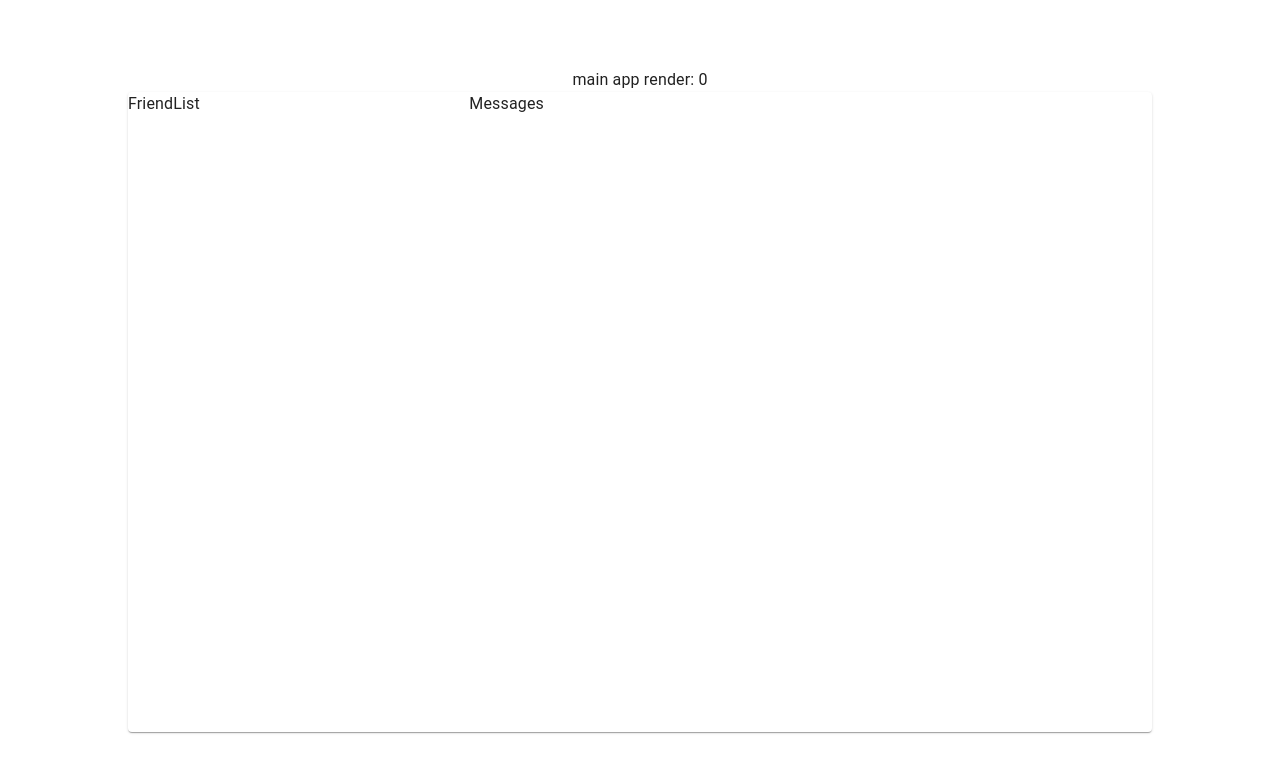
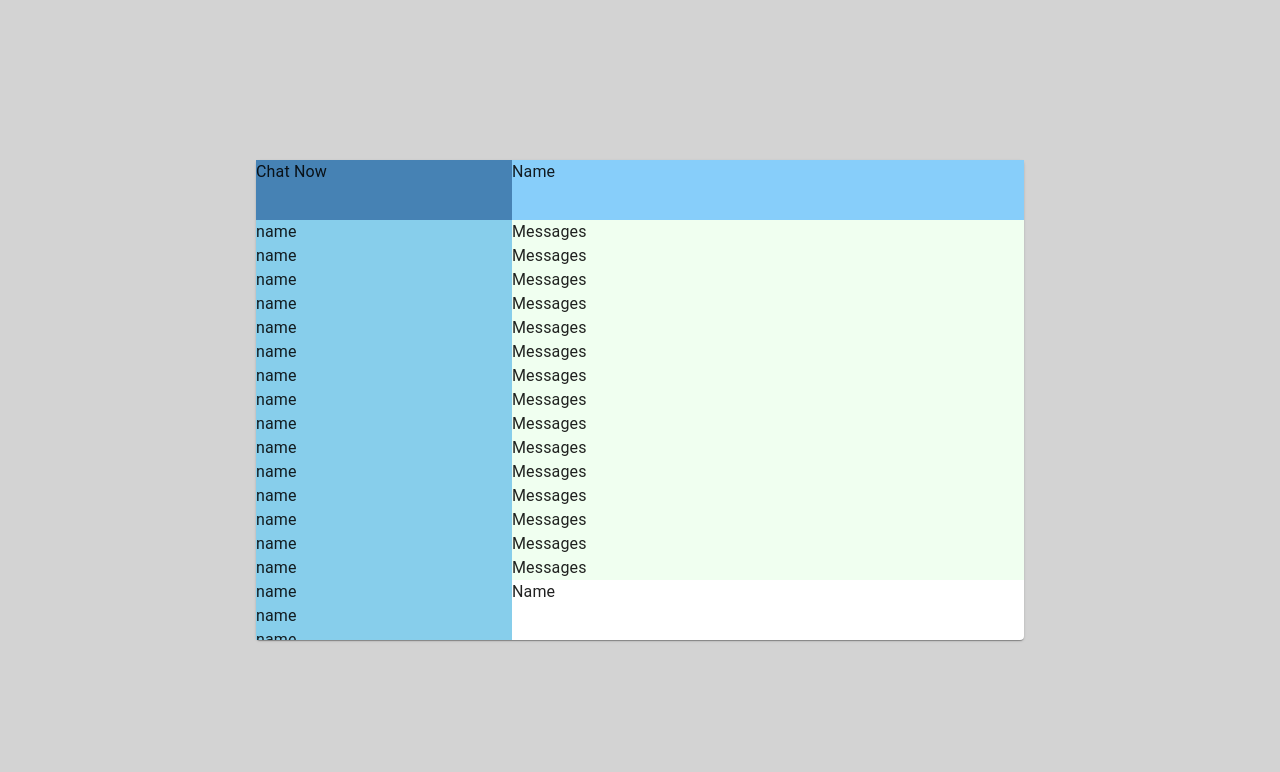
Before and after one commit to kanemds/live-chat, a React (Create React App) app: page / in a window 1280 px wide. Shown: the top 772 px of the page. Built offline with nearby package versions, Linux system fonts and the light colour scheme.

Commit message:
styled chat room frame box

```diff
--- a/src/App.js
+++ b/src/App.js
@@ -1,35 +1,16 @@
+
 
 import { Box, Paper, Typography } from '@mui/material'
-import Grid from '@mui/material/Unstable_Grid2'
-import './App.css'
-import FriendList from './components.js/FriendList'
-import Messages from './components.js/Messages'
-import { useEffect, useRef } from 'react'
-import { render } from '@testing-library/react'
+import Chat from './components.js/Chat'
+
+
 
 function App() {
 
-  const num = useRef(0)
-
-  useEffect(() => {
-    num.current++
-  }, [])
 
   return (
-    <Box sx={{ width: '100vw', height: '100vh', display: 'flex', flexDirection: 'column', justifyContent: 'center', alignItems: 'center' }}>
-      <Typography>main app render: {num.current}</Typography>
-      <Box >
-        <Paper sx={{ width: '80vw', height: '80vh' }}>
-          <Grid container>
-            <Grid xs={4}>
-              <FriendList />
-            </Grid>
-            <Grid xs={8}>
-              <Messages />
-            </Grid>
-          </Grid>
-        </Paper>
-      </Box>
+    <Box sx={{ minHeight: '100vh', width: '100%', display: 'flex', justifyContent: 'center', alignItems: 'center', backgroundColor: 'lightgrey' }}>
+      <Chat />
     </Box >
   )
 }
--- /dev/null
+++ b/src/components.js/Chat.js
@@ -0,0 +1,22 @@
+import React from 'react'
+import { Box, Paper, Typography } from '@mui/material'
+import Grid from '@mui/material/Unstable_Grid2'
+import FriendList from './FriendList'
+import Messages from './Messages'
+
+const Chat = () => {
+  return (
+    <Paper sx={{ width: '60%', height: '60vh' }}>
+      <Grid container >
+        <Grid xs={4}>
+          <FriendList />
+        </Grid>
+        <Grid xs={8}>
+          <Messages />
+        </Grid>
+      </Grid>
+    </Paper>
+  )
+}
+
+export default Chat
--- a/src/components.js/FriendList.js
+++ b/src/components.js/FriendList.js
@@ -1,8 +1,70 @@
+import { Box, Paper, Typography } from '@mui/material'
 import React from 'react'
+import styled from 'styled-components'
+
+const Lists = styled.div`
+  height: calc(100% - 60px);
+  background-color: #87CEEB;
+  overflow-y:auto;
+  ::-webkit-scrollbar {
+    display: none;
+}
+`
+
 
 const FriendList = () => {
+
   return (
-    <div>FriendList</div>
+    <Box sx={{ width: '100%', height: '60vh', display: 'flex', flexDirection: 'column', overflow: 'hidden' }}>
+      <Box sx={{ height: '60px', backgroundColor: '#4682B4' }}>
+        <Typography>Chat Now</Typography>
+      </Box>
+
+      <Lists >
+        <Typography >name</Typography>
+        <Typography >name</Typography>
+        <Typography >name</Typography>
+        <Typography >name</Typography>
+        <Typography >name</Typography>
+        <Typography >name</Typography>
+        <Typography >name</Typography>
+        <Typography >name</Typography>
+        <Typography >name</Typography>
+        <Typography >name</Typography>
+        <Typography >name</Typography>
+        <Typography >name</Typography>
+        <Typography >name</Typography>
+        <Typography >name</Typography>
+        <Typography >name</Typography>
+        <Typography >name</Typography>
+        <Typography >name</Typography>
+        <Typography >name</Typography>
+        <Typography >name</Typography>
+        <Typography >name</Typography>
+        <Typography >name</Typography>
+        <Typography >name</Typography>
+        <Typography >name</Typography>
+        <Typography >name</Typography>
+        <Typography >name</Typography>
+        <Typography >name</Typography>
+        <Typography >name</Typography>
+        <Typography >name</Typography>
+        <Typography >name</Typography>
+        <Typography >name</Typography>
+        <Typography >name</Typography>
+        <Typography >name</Typography>
+        <Typography >name</Typography>
+        <Typography >name</Typography>
+        <Typography >name</Typography>
+        <Typography >name</Typography>
+        <Typography >name</Typography>
+        <Typography >name</Typography>
+        <Typography >name</Typography>
+        <Typography >name</Typography>
+        <Typography >name</Typography>
+        <Typography >name</Typography>
+      </Lists>
+    </Box>
   )
 }
 
--- a/src/components.js/Messages.js
+++ b/src/components.js/Messages.js
@@ -1,8 +1,58 @@
 import React from 'react'
+import { Box, Typography, Paper } from '@mui/material'
+import styled from 'styled-components'
+
+const Lists = styled.div`
+  height: calc(100% - 60px - 60px);
+  background-color:#F0FFF0;
+  overflow-y:auto;
+  ::-webkit-scrollbar {
+    display: none;
+}
+`
 
 const Messages = () => {
   return (
-    <div>Messages</div>
+    <Box sx={{ width: '100%', height: '60vh' }}>
+      <Box sx={{ height: '60px', backgroundColor: '#87CEFA' }}>
+        <Typography>Name</Typography>
+      </Box>
+      <Lists >
+        <Typography>Messages</Typography>
+        <Typography>Messages</Typography>
+        <Typography>Messages</Typography>
+        <Typography>Messages</Typography>
+        <Typography>Messages</Typography>
+        <Typography>Messages</Typography>
+        <Typography>Messages</Typography>
+        <Typography>Messages</Typography>
+        <Typography>Messages</Typography>
+        <Typography>Messages</Typography>
+        <Typography>Messages</Typography>
+        <Typography>Messages</Typography>
+        <Typography>Messages</Typography>
+        <Typography>Messages</Typography>
+        <Typography>Messages</Typography>
+        <Typography>Messages</Typography>
+        <Typography>Messages</Typography>
+        <Typography>Messages</Typography>
+        <Typography>Messages</Typography>
+        <Typography>Messages</Typography>
+        <Typography>Messages</Typography>
+        <Typography>Messages</Typography>
+        <Typography>Messages</Typography>
+        <Typography>Messages</Typography>
+        <Typography>Messages</Typography>
+        <Typography>Messages</Typography>
+        <Typography>Messages</Typography>
+        <Typography>Messages</Typography>
+        <Typography>Messages</Typography>
+        <Typography>Messages</Typography>
+      </Lists>
+      <Box sx={{ height: '60px', backgroundColor: '#whites' }}>
+        <Typography>Name</Typography>
+      </Box>
+    </Box>
   )
 }
 
```
